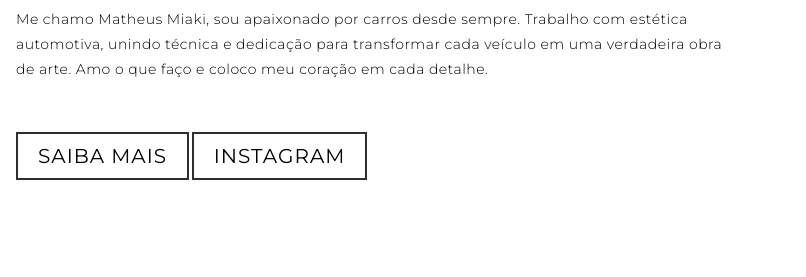
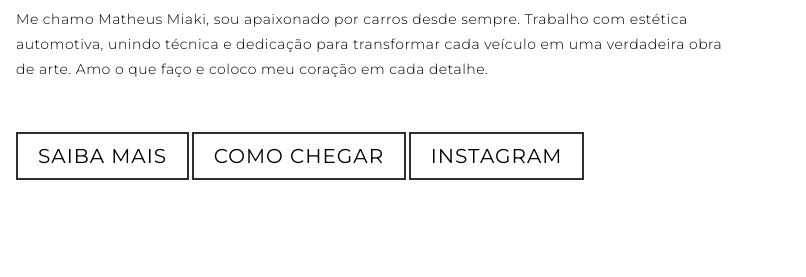
Before and after one commit to dev-brunoliveira/Miaki, a plain HTML site: page index.html in a window 1280 px wide. Shown: the part 1683-1960 px from the top of the page, 474-1280 px from the left. Drawn offline with Linux system fonts and the light colour scheme.

Commit message:
Update index.html

```diff
--- a/index.html
+++ b/index.html
@@ -87,6 +87,7 @@
         <h1 class="section-title">Sobre mim:</h1>
         <p>Me chamo Matheus Miaki, sou apaixonado por carros desde sempre. Trabalho com estética automotiva, unindo técnica e dedicação para transformar cada veículo em uma verdadeira obra de arte. Amo o que faço e coloco meu coração em cada detalhe.</p>
         <a href="https://api.whatsapp.com/send?phone=5519984181624&text=Ola,%20queria%20saber%20mais%20sobre%20os%20servi%C3%A7os%20da%20miaki%20garage" class="cta">Saiba mais</a>
+        <a href="https://www.google.com/maps/dir//Miaki+Reparo+Automotivo+-+RUA,+R.+V%C3%ADtor+Caracio,+274+-+Jardim+Gloria,+Limeira+-+SP,+13485-129/@-22.550348,-47.405324,17z/data=!4m17!1m7!3m6!1s0x94c8815fd689e2bd:0x86a0e5a000320a7a!2sMiaki+Reparo+Automotivo!8m2!3d-22.550348!4d-47.405324!16s%2Fg%2F11fjbv2m47!4m8!1m0!1m5!1m1!1s0x94c8815fd689e2bd:0x86a0e5a000320a7a!2m2!1d-47.4053255!2d-22.5503515!3e2?entry=ttu&g_ep=EgoyMDI1MDcyMi4wIKXMDSoASAFQAw%3D%3D" class="cta">Como chegar</a>
         <a href="https://www.instagram.com/miaki.garage/" class="cta">Instagram</a>
       </div>
     </div>
```
